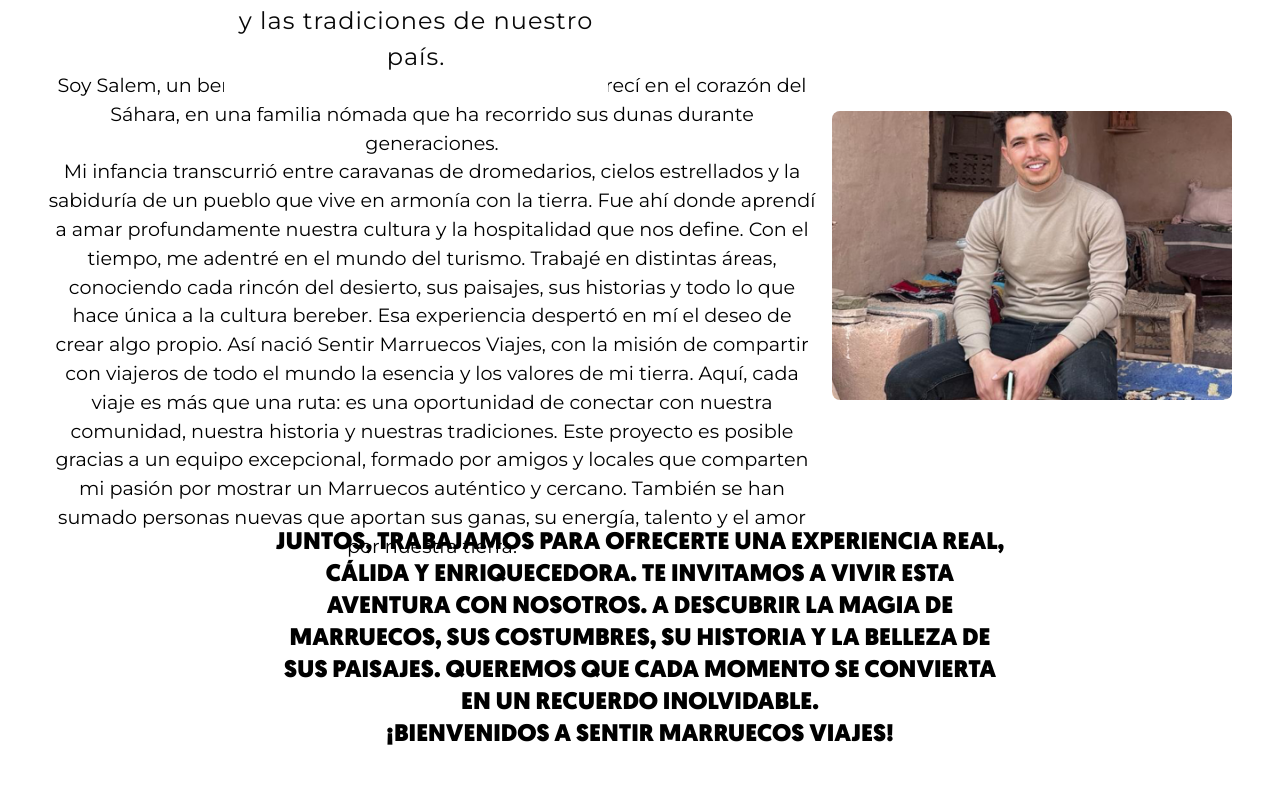
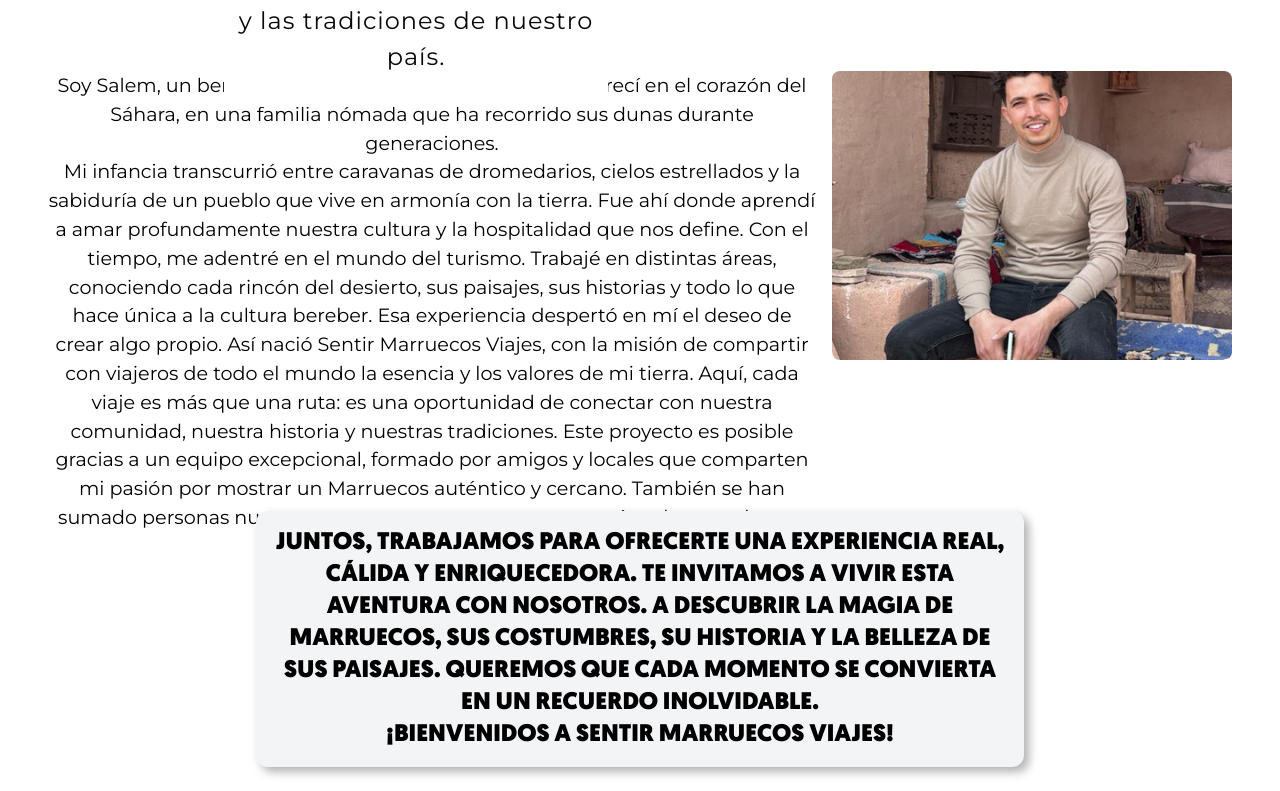
Before and after one commit to JuanCanteroJarilla/sentir-marruecos, a Next.js app: page /Sobre-nosotros in a window 1280 px wide. Shown: the part 649-1440 px from the top of the page. Built offline with nearby package versions, Linux system fonts and the light colour scheme.

Commit message:
wip sobre nosotros

```diff
--- a/src/app/Sobre-nosotros/page.tsx
+++ b/src/app/Sobre-nosotros/page.tsx
@@ -38,7 +38,7 @@ function SobreNosotros() {
             por nuestra tierra.
           </p>
         </div>
-        <div className="mt-100">
+        <div className="mt-90">
           <Image
             src={"/images/salem.png"}
             alt={`Rutas`}
@@ -48,7 +48,7 @@ function SobreNosotros() {
           />
         </div>
       </div>
-      <div className="flex flex-row justify-center items-center mb-20 max-w-[60vw] mx-auto">
+      <div className="divTitleFooter flex flex-row justify-center items-center mb-20 max-w-[60vw] mx-auto bg-gray-100 rounded-xl">
         <p className="titleFooter text-2xl p-4">
           Juntos, trabajamos para ofrecerte una experiencia real, cálida y
           enriquecedora. Te invitamos a vivir esta aventura con nosotros. A
--- a/src/app/Sobre-nosotros/styles.scss
+++ b/src/app/Sobre-nosotros/styles.scss
@@ -45,6 +45,10 @@
   margin: 1rem auto; // Añade margen superior e inferior
 }
 
+.divTitleFooter{
+    filter: drop-shadow(5px 5px 5px rgba(0,0,0,0.3));
+}
+
 .titleFooter{
     font-family: "Geomanist", sans-serif;
     font-weight: 500;
```
